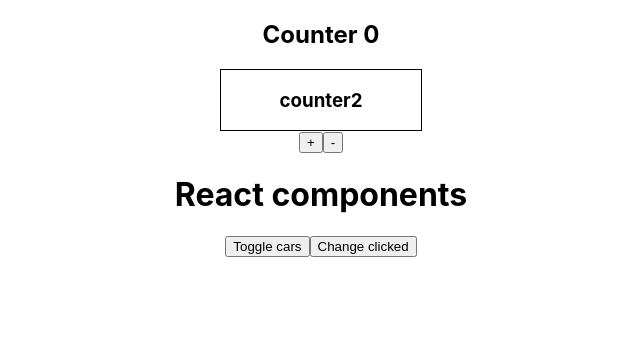
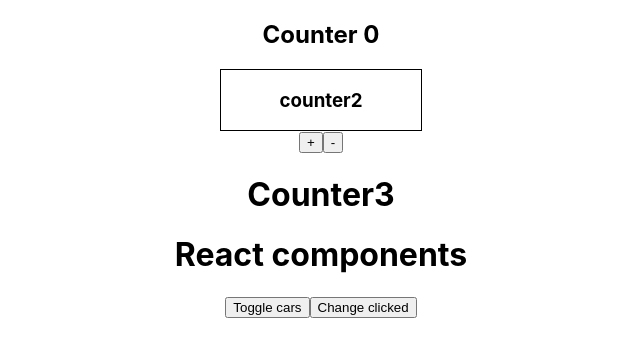
Before and after one commit to gordejka/learnReact, a React (Create React App) app: page / in a window 1280 px wide. Shown: the top 356 px of the page, without its empty margins (319-959 px from the left). Built offline with nearby package versions, Linux system fonts and the light colour scheme.

Commit message:
create counter3 component

```diff
--- a/src/App.js
+++ b/src/App.js
@@ -3,6 +3,7 @@
 import Car from "./Car/Car";
 import ErrorBoundary from './errorBoundary/errorBoundary'
 import Counter from "./Counter/Counter";
+import Counter3 from "./Counter3/Counter3";
 
 
 export const ClickedContext = React.createContext(false);
@@ -86,7 +87,7 @@
                     <Counter/>
                 </ClickedContext.Provider>
 
-
+                <Counter3/>
                 <h1>{this.state.pageTitle}</h1>
                 <button onClick={this.toggleCarsHandler.bind(this, "Changed!")}>
                     Toggle cars
--- /dev/null
+++ b/src/Counter3/Counter3.js
@@ -0,0 +1,13 @@
+import React from 'react';
+
+function Counter3(props) {
+    return (
+        <div>
+            <h1>
+                Counter3
+            </h1>
+        </div>
+    );
+}
+
+export default Counter3;
```
